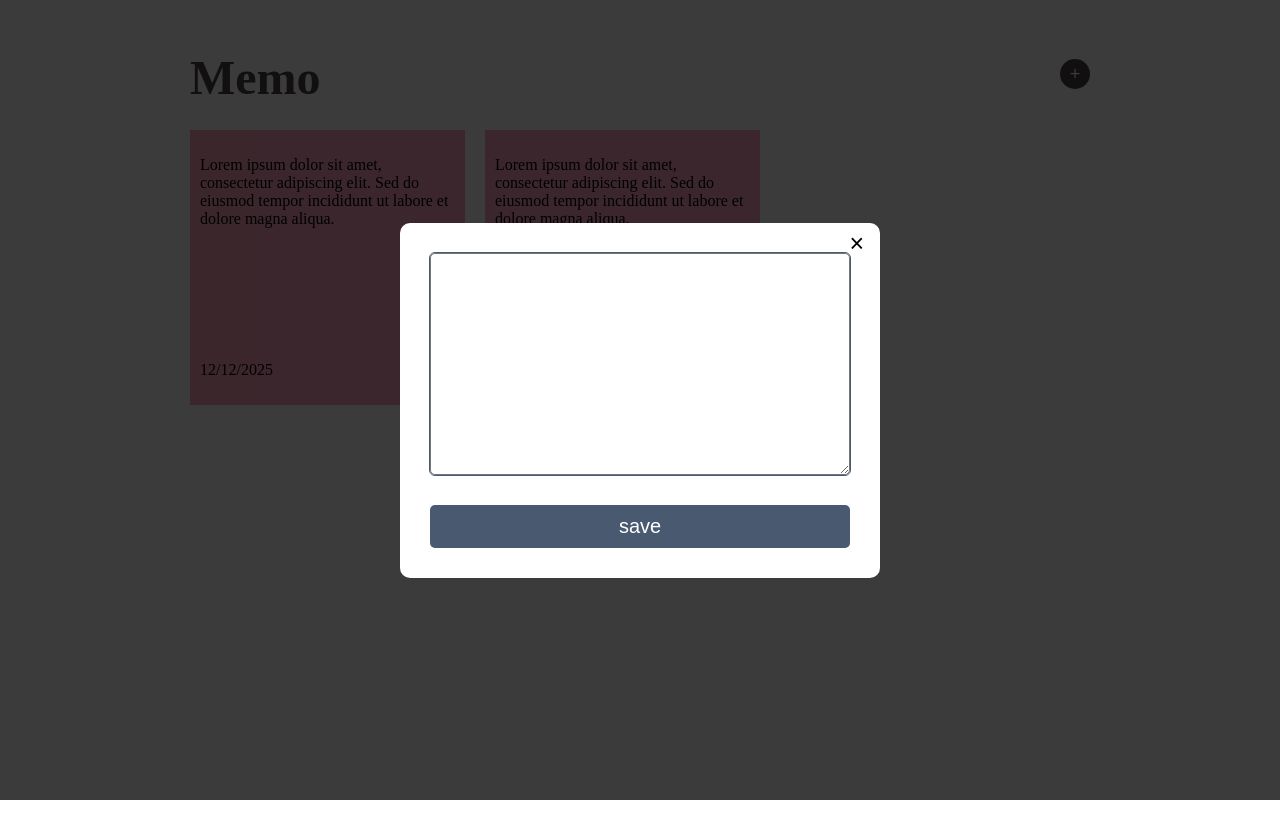
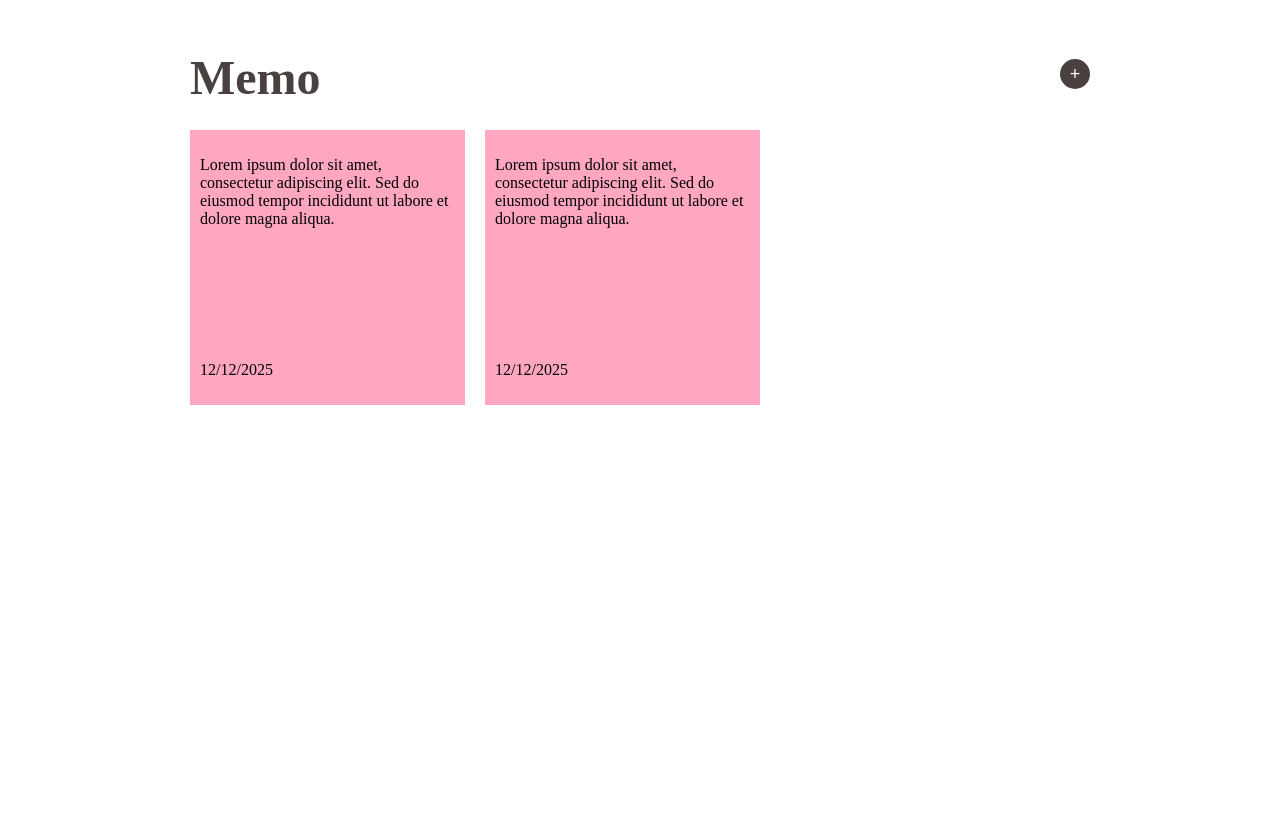
Before and after one commit to luthfizone/sticky-note-vue, a Vue app: page / in a window 1280 px wide. Built offline with nearby package versions, Linux system fonts and the light colour scheme.

Commit message:
feat: show and hide form overlay with directive if

```diff
--- a/src/App.vue
+++ b/src/App.vue
@@ -1,4 +1,9 @@
-<script setup></script>
+<script setup>
+import { ref } from "vue";
+
+// form overlay
+const showForm = ref(false);
+</script>
 
 <template>
   <main>
@@ -6,7 +11,7 @@
       <!-- Header -->
       <header>
         <h1 class="header-title">Memo</h1>
-        <button class="header-button">+</button>
+        <button class="header-button" @click="showForm = true">+</button>
       </header>
 
       <!-- Card -->
@@ -29,9 +34,11 @@
     </div>
 
     <!-- Form overlay -->
-    <div class="form-overlay">
+    <div v-if="showForm" class="form-overlay">
       <div class="form-modal">
-        <button class="form-close-btn">&times;</button>
+        <button class="form-close-btn" @click="showForm = false">
+          &times;
+        </button>
         <textarea name="memo" id="memo" rows="10"></textarea>
         <button class="form-save-btn">save</button>
       </div>
```
